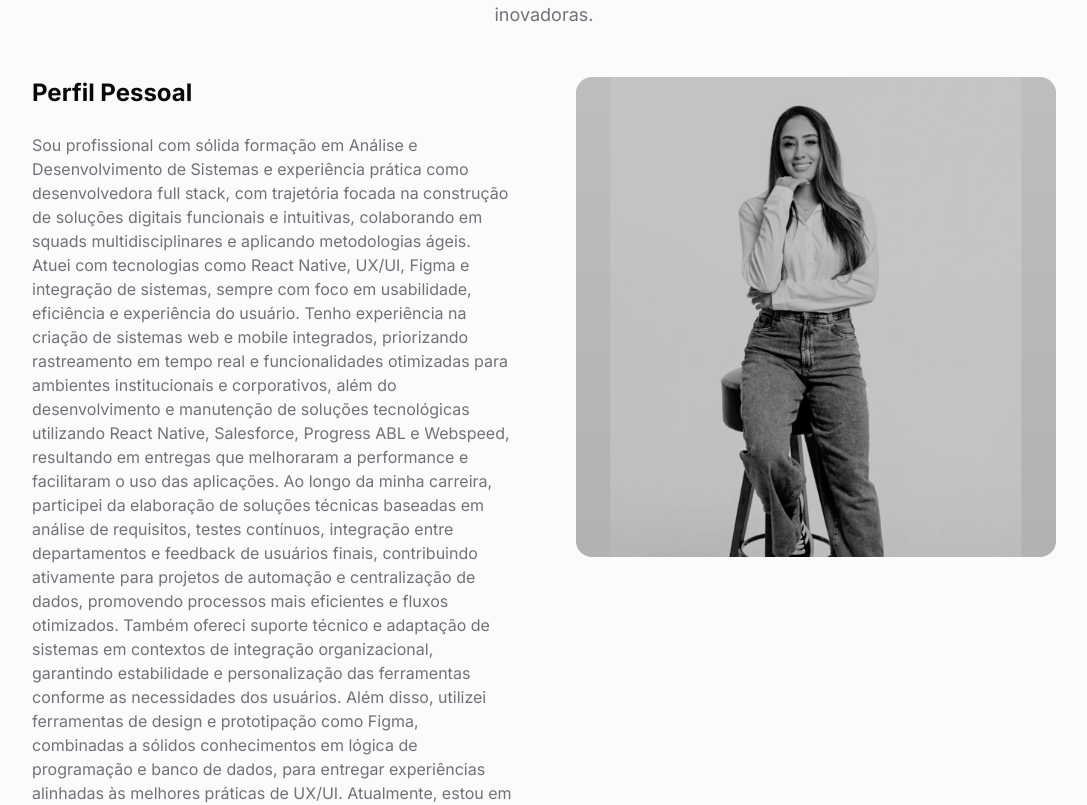
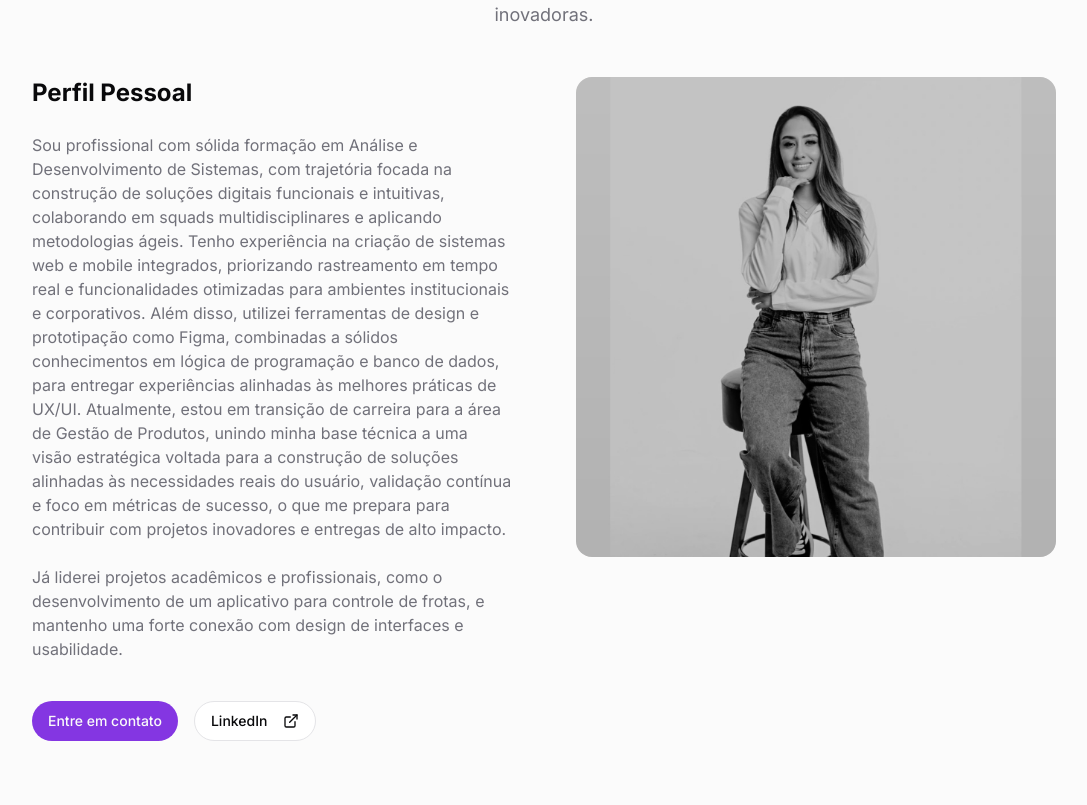
Before and after one commit to Milena-Kamitani/portifolio, a Next.js app: page / in a window 1280 px wide. Shown: the part 2920-3725 px from the top of the page, without its empty margins (96-1183 px from the left). Built offline with nearby package versions, Linux system fonts and the light colour scheme.

Commit message:
Update page.tsx
mudança sobre mim

```diff
--- a/app/page.tsx
+++ b/app/page.tsx
@@ -243,18 +243,7 @@ export default function Home() {
               >
                 <h3 className="text-2xl font-bold">Perfil Pessoal</h3>
                 <p className="text-muted-foreground">
-                  Sou profissional com sólida formação em Análise e Desenvolvimento de Sistemas e experiência prática como desenvolvedora full stack,
-                  com trajetória focada na construção de soluções digitais funcionais e intuitivas, colaborando em squads multidisciplinares e aplicando
-                  metodologias ágeis. Atuei com tecnologias como React Native, UX/UI, Figma e integração de sistemas, sempre com foco em usabilidade,
-                  eficiência e experiência do usuário. Tenho experiência na criação de sistemas web e mobile integrados, priorizando rastreamento em tempo real e
-                  funcionalidades otimizadas para ambientes institucionais e corporativos, além do desenvolvimento e manutenção de soluções tecnológicas
-                  utilizando React Native, Salesforce, Progress ABL e Webspeed, resultando em entregas que melhoraram a performance e facilitaram o uso das
-                  aplicações. Ao longo da minha carreira, participei da elaboração de soluções técnicas baseadas em análise de requisitos, testes contínuos,
-                  integração entre departamentos e feedback de usuários finais, contribuindo ativamente para projetos de automação e centralização de dados,
-                  promovendo processos mais eficientes e fluxos otimizados. Também ofereci suporte técnico e adaptação de sistemas em contextos de integração
-                  organizacional, garantindo estabilidade e personalização das ferramentas conforme as necessidades dos usuários. Além disso, utilizei ferramentas
-                  de design e prototipação como Figma, combinadas a sólidos conhecimentos em lógica de programação e banco de dados, para entregar experiências alinhadas às melhores práticas de UX/UI.
-                  Atualmente, estou em transição de carreira para a área de Gestão de Produtos, unindo minha base técnica a uma visão estratégica voltada para a construção de soluções alinhadas às necessidades reais do usuário, validação contínua e foco em métricas de sucesso, o que me prepara para contribuir com projetos inovadores e entregas de alto impacto.
+                 Sou profissional com sólida formação em Análise e Desenvolvimento de Sistemas, com trajetória focada na construção de soluções digitais funcionais e intuitivas, colaborando em squads multidisciplinares e aplicando metodologias ágeis. Tenho experiência na criação de sistemas web e mobile integrados, priorizando rastreamento em tempo real e funcionalidades otimizadas para ambientes institucionais e corporativos. Além disso, utilizei ferramentas de design e prototipação como Figma, combinadas a sólidos conhecimentos em lógica de programação e banco de dados, para entregar experiências alinhadas às melhores práticas de UX/UI. Atualmente, estou em transição de carreira para a área de Gestão de Produtos, unindo minha base técnica a uma visão estratégica voltada para a construção de soluções alinhadas às necessidades reais do usuário, validação contínua e foco em métricas de sucesso, o que me prepara para contribuir com projetos inovadores e entregas de alto impacto.
                 </p>
                 <p className="text-muted-foreground">
                   Já liderei projetos acadêmicos e profissionais, como o
```
